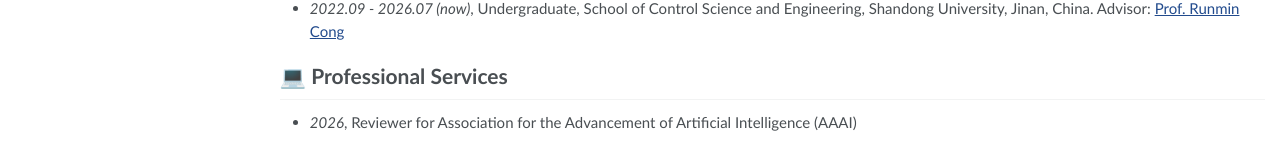
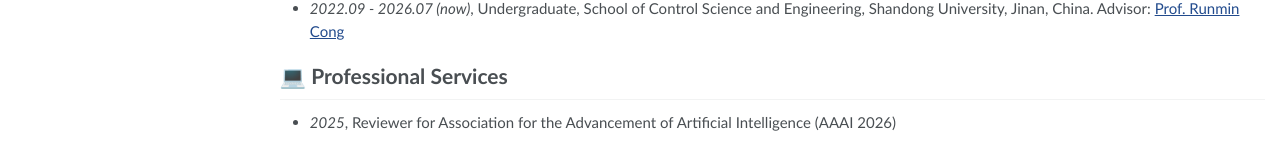
Before and after one commit to rawwap/rawwap.github.io, a Jekyll site: the page built from _pages/about.md, in a window 1280 px wide and 1121 px high. Shown: the part 973-1118 px from the top of the window. Built offline with Jekyll 4.4.1, drawn with Linux system fonts in a browser that asks for light colours.

Commit message:
update Professional Services

```diff
--- a/_pages/about.md
+++ b/_pages/about.md
@@ -61,7 +61,7 @@ Runmin Cong, **Anpeng Wang**, Bin Wan, Cong Zhang, Xiaofei Zhou, Wei Zhang
 - *2022.09 - 2026.07 (now)*, Undergraduate, School of Control Science and Engineering, Shandong University, Jinan, China. Advisor: [Prof. Runmin Cong](https://rmcong.github.io/)
 
 # 💻 Professional Services
-- *2026*, Reviewer for Association for the Advancement of Artificial Intelligence (AAAI)
+- *2025*, Reviewer for Association for the Advancement of Artificial Intelligence (AAAI 2026)
 
 <!-- # 💬 Invited Talks
 - *2021.06*, Lorem ipsum dolor sit amet, consectetur adipiscing elit. Vivamus ornare aliquet ipsum, ac tempus justo dapibus sit amet.
```
